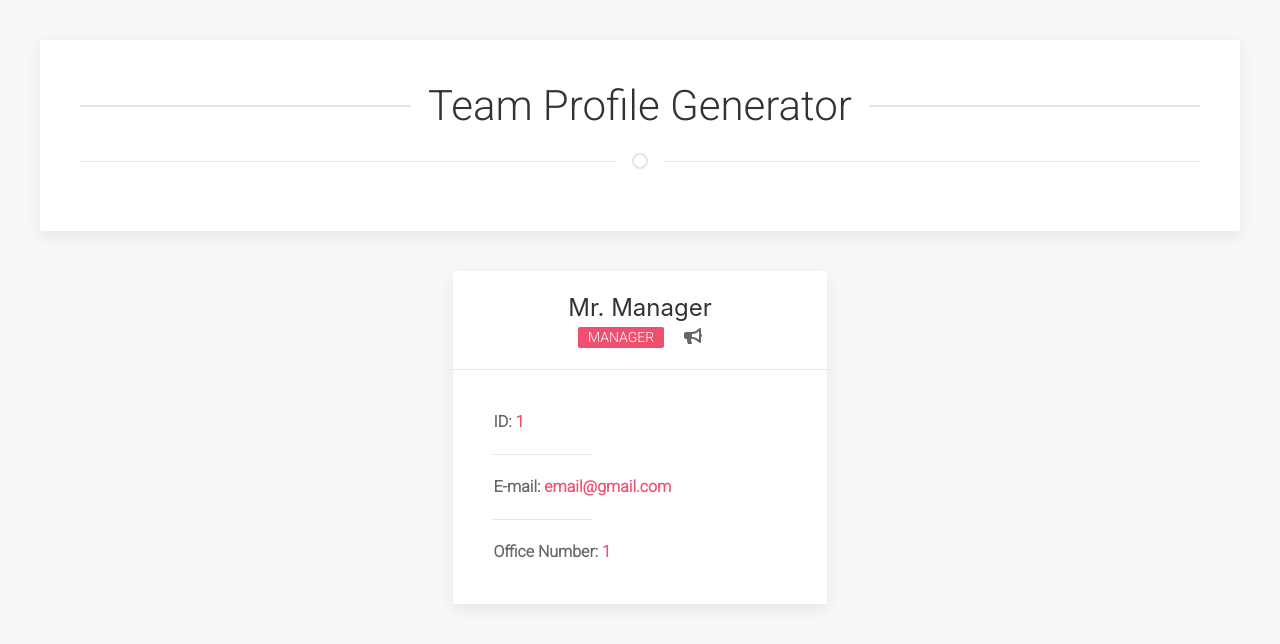
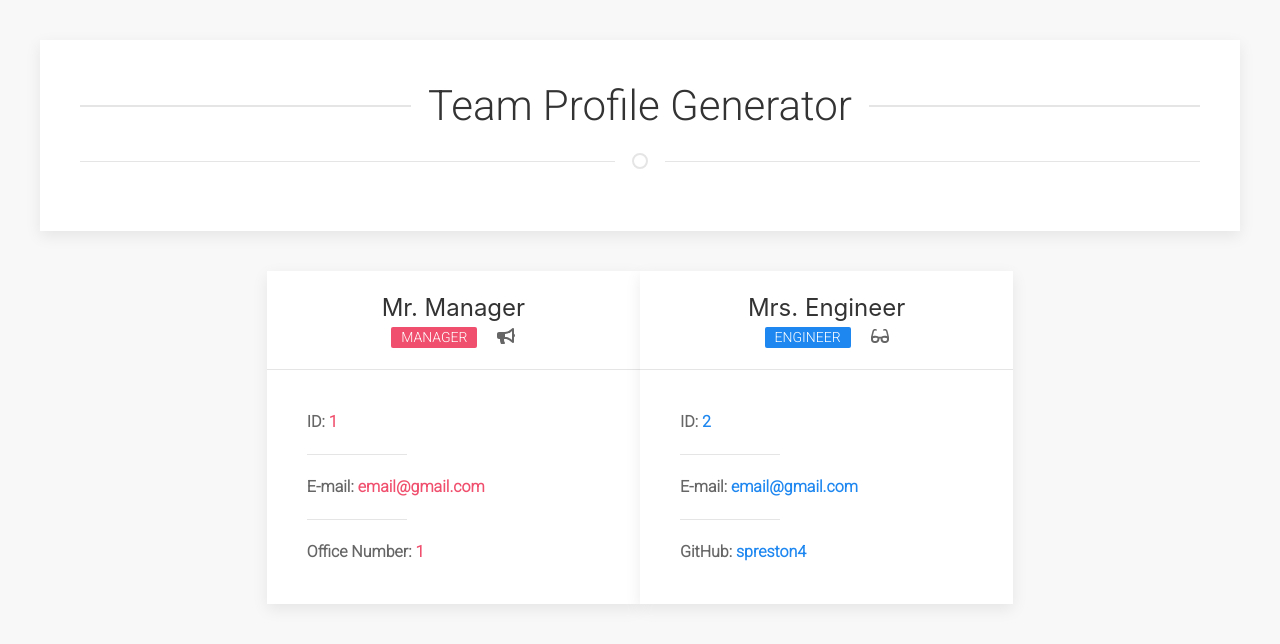
Before and after one commit to spreston4/team-profile-generator, a website: page src/page-template.html in a window 1280 px wide. Drawn offline with nearby package versions, Linux system fonts and the light colour scheme.

Commit message:
Added engineer card.

```diff
--- a/src/page-template.html
+++ b/src/page-template.html
@@ -47,6 +47,31 @@
                     </div>
                 </div>
 
+                <!-- Engineer Card -->
+                <div class="uk-card uk-card-default uk-width-1-3">
+                    <div class="uk-card-header">
+                        <div class="uk-grid-small uk-flex-middle" uk-grid>
+                            <div class="uk-width-expand">
+                                <h3 class="uk-card-title uk-margin-remove-bottom uk-text-center">Mrs. Engineer</h3>
+                                <div class="uk-flex uk-flex-center">
+                                    <p class="uk-text-center uk-margin-remove-bottom"><span
+                                            class="uk-label uk-label-primary ">Engineer</span></p>
+                                    <i class="fas fa-glasses uk-margin-left"></i>
+                                </div>
+                            </div>
+                        </div>
+                    </div>
+                    <div class="uk-card-body">
+                        <p class="uk-text-bold">ID:<span class="uk-text-primary"> 2</span></p>
+                        <hr class="uk-divider-small">
+                        <p class="uk-text-bold">E-mail: <span class="uk-text-primary"><a href="mailto:email@email.com"
+                                class="uk-link-text">email@gmail.com</a></span></p>
+                        <hr class="uk-divider-small">
+                        <p class="uk-text-bold">GitHub:<span class="uk-text-primary"> <a href="https://github.com/spreston4"
+                            class="uk-link-text" target="_blank">spreston4</a></span></p>
+                    </div>
+                </div>
+
 
             </div>
         </div>
```
